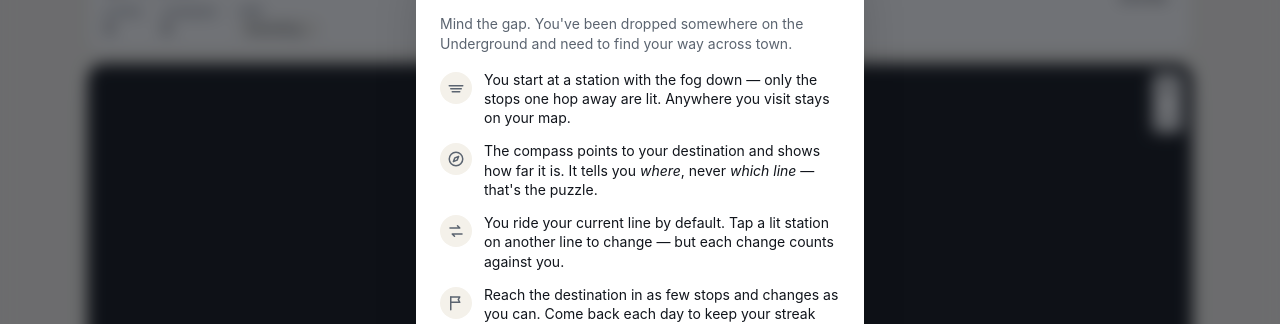
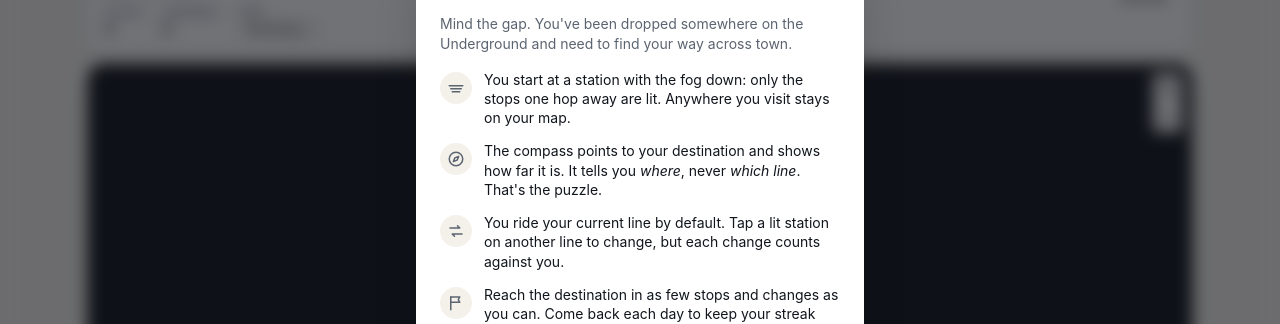
Before and after one commit to ikuzuki/tube-race, a React (Vite) app in the folder web/: page / in a window 1280 px wide. Shown: the part 212-536 px from the top of the page. Built offline with nearby package versions, Linux system fonts and the light colour scheme; no server answers.

Commit message:
fix: remove em dashes and cheat-prone hint from display text

```diff
--- a/web/src/components/IntroModal.tsx
+++ b/web/src/components/IntroModal.tsx
@@ -47,10 +47,6 @@ export default function IntroModal({ open, onClose, start, destination }: IntroM
         <Leg label="Destination" name={displayName(destination.station.name)} tone="text-warn" />
       </div>
 
-      <p className="mt-3 text-center text-xs text-ink-soft">
-        You&apos;ll discover what each station is known for once you arrive.
-      </p>
-
       <button
         type="button"
         onClick={onClose}
--- a/web/src/components/OnboardingModal.tsx
+++ b/web/src/components/OnboardingModal.tsx
@@ -19,15 +19,15 @@ export default function OnboardingModal({ open, onClose }: OnboardingModalProps)
 
       <ol className="mt-4 flex flex-col gap-3.5">
         <Rule icon={<FogIcon />}>
-          You start at a station with the fog down — only the stops one hop away are lit. Anywhere
+          You start at a station with the fog down: only the stops one hop away are lit. Anywhere
           you visit stays on your map.
         </Rule>
         <Rule icon={<CompassIcon />}>
           The compass points to your destination and shows how far it is. It tells you{' '}
-          <em>where</em>, never <em>which line</em> — that&apos;s the puzzle.
+          <em>where</em>, never <em>which line</em>. That&apos;s the puzzle.
         </Rule>
         <Rule icon={<ChangeIcon />}>
-          You ride your current line by default. Tap a lit station on another line to change — but
+          You ride your current line by default. Tap a lit station on another line to change, but
           each change counts against you.
         </Rule>
         <Rule icon={<FlagIcon />}>
--- a/web/src/components/ResultCard.tsx
+++ b/web/src/components/ResultCard.tsx
@@ -98,7 +98,7 @@ export default function ResultCard({
       <p className="text-sm text-ink-soft">
         {solved
           ? 'Here is how your run stacked up against the best possible route.'
-          : 'No worries — the line was tricky today. Here is the best route you were chasing.'}
+          : 'No worries, the line was tricky today. Here is the best route you were chasing.'}
       </p>
 
       <ScoreHero score={score} parScore={parScore} overPar={!optimal && solved} />
```
